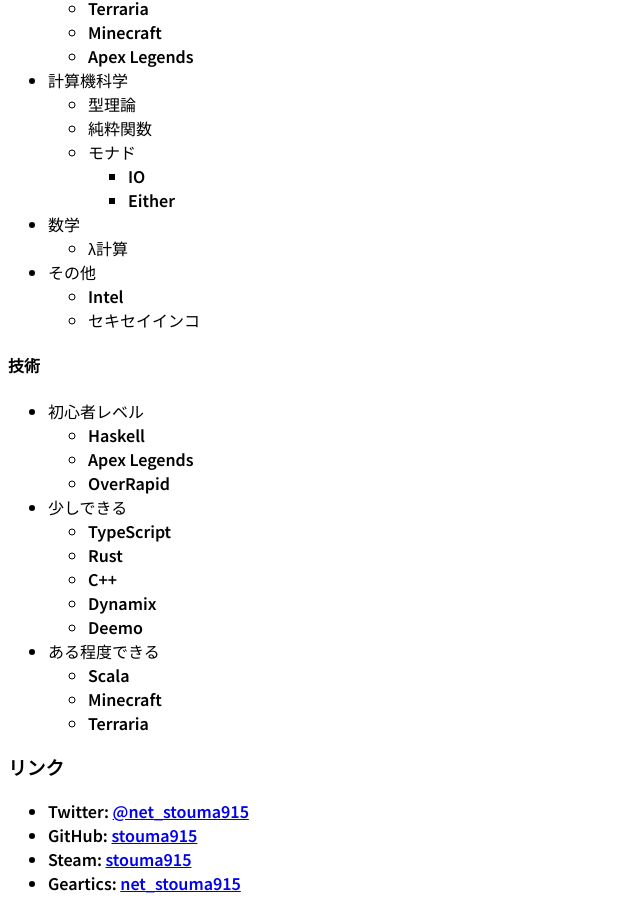
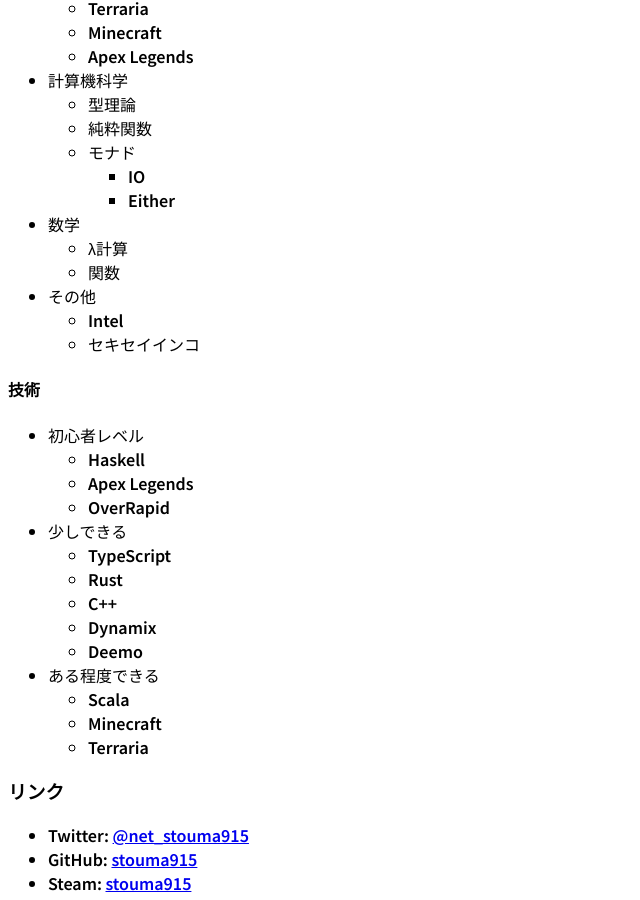
Before and after one commit to t-sasaki915/t-sasaki-net, a Jekyll site: the page built from docs/index.md, in a window 1280 px wide and 900 px high, scrolled down 527 px. Shown: the whole window, without its empty margins (0-640 px from the left). Built offline with Jekyll 4.4.1, drawn with Linux system fonts in a browser that asks for light colours; Markdown is read by kramdown in place of the engine named in the settings.

Commit message:
Update index.md

```diff
--- a/docs/index.md
+++ b/docs/index.md
@@ -32,6 +32,7 @@
     - Either
 - 数学
   - λ計算
+  - 関数
 - その他
   - Intel
   - セキセイインコ
```
